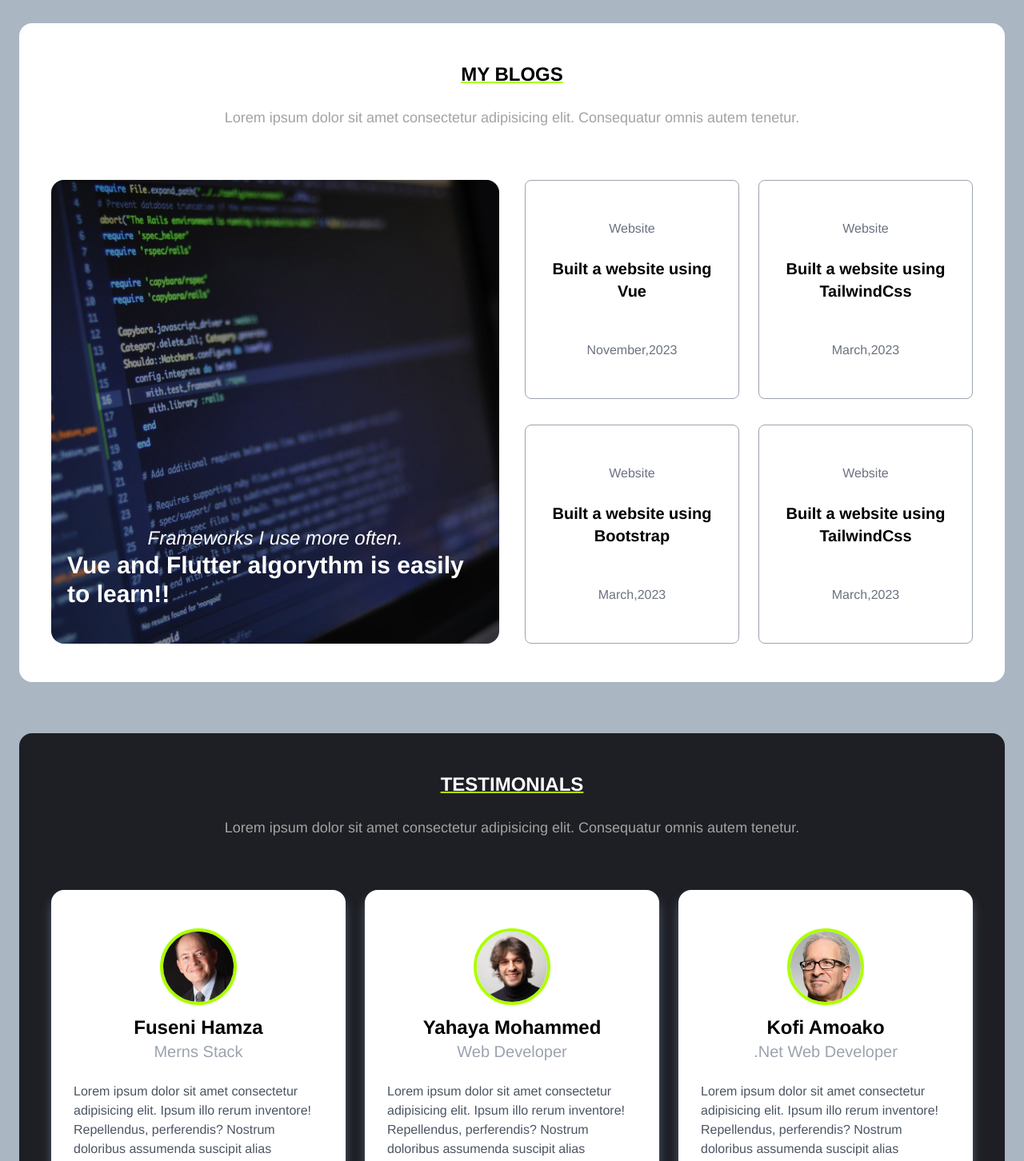
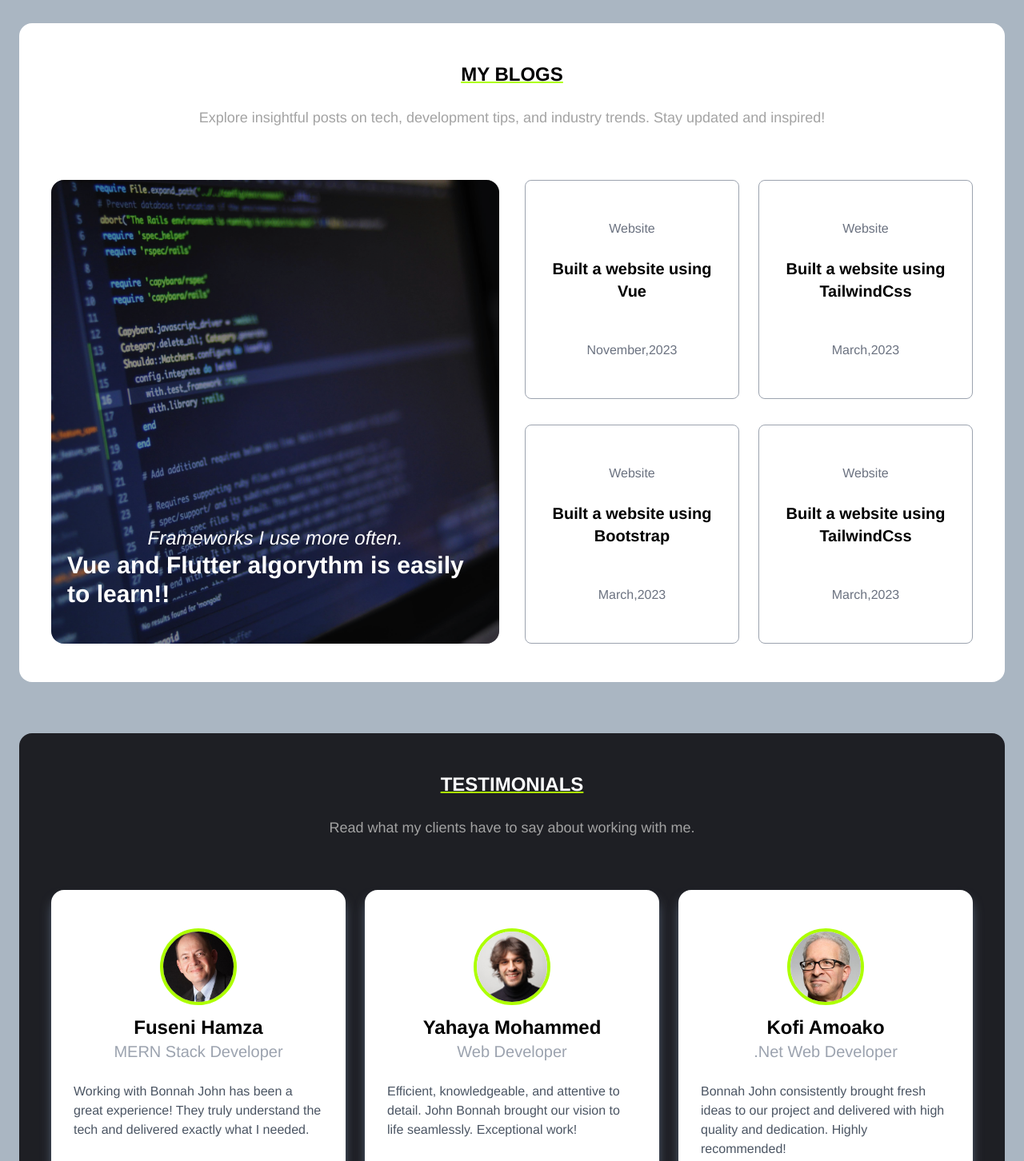
Before and after one commit to Bonnahjohn/julia, a Vue app: page / in a window 1280 px wide. Shown: the part 4640-6092 px from the top of the page at 80% size. Built offline with nearby package versions, Linux system fonts and the light colour scheme.

Commit message:
the blog section has finally added to the website

```diff
--- a/src/components/HomePage.vue
+++ b/src/components/HomePage.vue
@@ -526,6 +526,7 @@ I’m dedicated to building meaningful projects and delivering impactful solutio
         <p class="text-lg text-neutral-500">All rights reserved &copy; 2024 <strong class="font-bold">Tenace TechZone</strong></p>
      <p class="text-lg text-neutral-500">Terms & Condition <span>Privacy Policy</span></p>
       </div>
+
     </footer>
     </main>
 </template>
--- a/src/views/TestimonialFile.vue
+++ b/src/views/TestimonialFile.vue
@@ -5,7 +5,7 @@
     <h5 class="font-bold text-2xl text-center underline decoration-[#adff00] decoration-2 ">MY BLOGS</h5>
 <br>
 <p class="text-lg text-neutral-400 text-center">
-Lorem ipsum dolor sit amet consectetur adipisicing elit. Consequatur omnis autem tenetur.
+  Explore insightful posts on tech, development tips, and industry trends. Stay updated and inspired!
 </p>
 <div class="grid lg:grid-cols-2 grid-rows-1 pt-16 lg:gap-x-8 gap-y-8">
 
@@ -90,7 +90,7 @@ Lorem ipsum dolor sit amet consectetur adipisicing elit. Consequatur omnis autem
   <section class=" bg-[#1e1f24]  py-12 mt-16 rounded-2xl lg:px-10 px-5">
     <h5 class="font-bold text-2xl text-center underline decoration-[#adff00] decoration-2 text-white">TESTIMONIALS</h5>
 <br><p class="text-lg text-neutral-400 text-center">
-Lorem ipsum dolor sit amet consectetur adipisicing elit. Consequatur omnis autem tenetur.
+  Read what my clients have to say about working with me.
 </p>
 
 <div class="grid lg:grid-cols-3 grid-rows-1 pt-16 lg:gap-x-6 gap-y-8">
@@ -99,11 +99,11 @@ Lorem ipsum dolor sit amet consectetur adipisicing elit. Consequatur omnis autem
    <div class="bg-white px-5 py-12 rounded-2xl shadow-slate-500 shadow-lg ">
     <img :src="Fpic" alt="Client" class="w-24 h-24 rounded-full mx-auto object-cover border-[4px] border-[#adff00]">
     <h5 class="text-center font-bold text-2xl pt-3">Fuseni Hamza</h5>
-    <h5 class="text-center text-gray-400  text-xl ">Merns Stack</h5>
+    <h5 class="text-center text-gray-400  text-xl ">MERN Stack Developer</h5>
     <br>
 
 <p class="text-ellipsis text-gray-600 px-2 text-base" >
- Lorem ipsum dolor sit amet consectetur adipisicing elit. Ipsum illo rerum inventore! Repellendus, perferendis? Nostrum doloribus assumenda suscipit alias doloremque!
+  Working with Bonnah John has been a great experience! They truly understand the tech and delivered exactly what I needed.
 </p>
    </div>
    <!-- mmmmmmmmmmmmmmmmmmmmmmmmmmmmmm second person mmmmmmmmmmmmmmmmmm -->
@@ -114,7 +114,7 @@ Lorem ipsum dolor sit amet consectetur adipisicing elit. Consequatur omnis autem
     <br>
 
 <p class="text-ellipsis text-gray-600 px-2 text-base">
- Lorem ipsum dolor sit amet consectetur adipisicing elit. Ipsum illo rerum inventore! Repellendus, perferendis? Nostrum doloribus assumenda suscipit alias doloremque!
+  Efficient, knowledgeable, and attentive to detail. John Bonnah brought our vision to life seamlessly. Exceptional work!
 </p>
    </div>
    <!-- mmmmmmmmmmmmmmmmmmmmmmmmmmmmmm third person mmmmmmmmmmmmmmmmmm -->
@@ -125,7 +125,7 @@ Lorem ipsum dolor sit amet consectetur adipisicing elit. Consequatur omnis autem
     <br>
 
 <p class="text-ellipsis text-gray-600 px-2 text-base">
- Lorem ipsum dolor sit amet consectetur adipisicing elit. Ipsum illo rerum inventore! Repellendus, perferendis? Nostrum doloribus assumenda suscipit alias doloremque!
+  Bonnah John consistently brought fresh ideas to our project and delivered with high quality and dedication. Highly recommended!
 </p>
    </div>
 </div>
```
